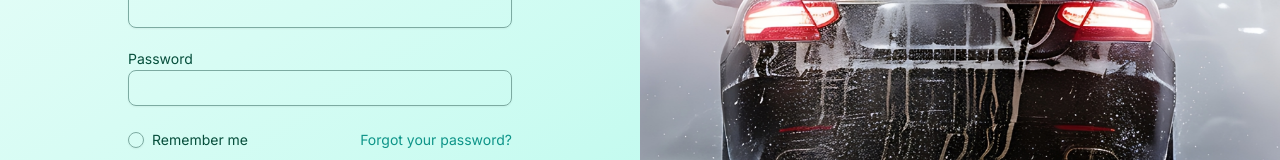
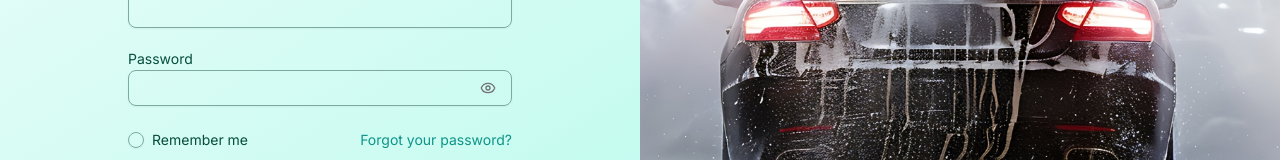
Before and after one commit to marciobooi/washbubbles, a React (Vite) app: page /admin/login in a window 1280 px wide. Shown: the part 354-514 px from the top of the page. Built offline with nearby package versions, Linux system fonts and the light colour scheme; no server answers.

Commit message:
Password fields: show/hide eye button; the field is uncontrolled so the typed password no longer appears as the element's value attribute (login, change/reset password, user create/edit)

```diff
--- a/src/components/LoginForm.jsx
+++ b/src/components/LoginForm.jsx
@@ -2,6 +2,7 @@ import React, { useState, useEffect } from 'react'
 import { Link } from 'react-router'
 import { useAuth } from '../context/AuthContext'
 import { Input } from '@/components/ui/input'
+import PasswordInput from '@/components/ui/PasswordInput'
 import { Button } from '@/components/ui/button'
 import { Card, CardHeader, CardTitle, CardContent, CardFooter } from '@/components/ui/card'
 import api from '@/services/api'
@@ -56,7 +57,7 @@ export default function LoginForm({ mode = 'admin', embedded = false }) {
         {mode === 'admin' ? (
           <div className="space-y-3">
             <Input placeholder="Username" value={username} onChange={(e) => setUsername(e.target.value)} />
-            <Input type="password" placeholder="Password" value={password} onChange={(e) => setPassword(e.target.value)} />
+            <PasswordInput placeholder="Password" autoComplete="current-password" value={password} onChange={(e) => setPassword(e.target.value)} />
             {error && <div className="text-destructive text-sm">{error}</div>}
             <Button type="submit" className="w-full" disabled={loading}>{loading ? 'Entrando...' : 'Entrar'}</Button>
           </div>
@@ -97,15 +98,14 @@ export default function LoginForm({ mode = 'admin', embedded = false }) {
             <label data-slot="label" className="flex items-center gap-2 text-sm leading-none font-medium select-none" htmlFor="password">
               Password
             </label>
-            <input
+            <PasswordInput
               id="password"
               name="password"
-              type="password"
               autoComplete="current-password"
               required
               value={password}
               onChange={e => setPassword(e.target.value)}
-              className="file:text-foreground placeholder:text-muted-foreground selection:bg-primary selection:text-primary-foreground dark:bg-input/30 border-[#7caaa1] flex h-9 w-full min-w-0 rounded-md border bg-transparent px-3 py-1 text-base shadow-xs transition-[color,box-shadow] outline-none file:inline-flex file:h-7 file:border-0 file:bg-transparent file:text-sm file:font-medium disabled:pointer-events-none disabled:cursor-not-allowed disabled:opacity-50 md:text-sm focus-visible:border-ring focus-visible:ring-ring/50 focus-visible:ring-[3px] aria-invalid:ring-destructive/20 dark:aria-invalid:ring-destructive/40 aria-invalid:border-destructive mt-1"
+              rawClassName="file:text-foreground placeholder:text-muted-foreground selection:bg-primary selection:text-primary-foreground dark:bg-input/30 border-[#7caaa1] flex h-9 w-full min-w-0 rounded-md border bg-transparent px-3 py-1 text-base shadow-xs transition-[color,box-shadow] outline-none file:inline-flex file:h-7 file:border-0 file:bg-transparent file:text-sm file:font-medium disabled:pointer-events-none disabled:cursor-not-allowed disabled:opacity-50 md:text-sm focus-visible:border-ring focus-visible:ring-ring/50 focus-visible:ring-[3px] aria-invalid:ring-destructive/20 dark:aria-invalid:ring-destructive/40 aria-invalid:border-destructive mt-1"
             />
           </div>
 
--- /dev/null
+++ b/src/components/ui/PasswordInput.jsx
@@ -0,0 +1,47 @@
+import React, { useEffect, useRef, useState } from 'react'
+import { Eye, EyeOff } from 'lucide-react'
+import { Input } from '@/components/ui/input'
+import { cn } from '@/lib/utils'
+
+/**
+ * Password field with an eye button to show what was typed.
+ *
+ * It is deliberately UNCONTROLLED: a React-controlled <input> copies its current text into the element's `value`
+ * attribute, so the password showed up as value="..." in the browser's Elements panel. Here the text lives only in the
+ * input itself (the `value` attribute stays empty) and reaches the parent through `onChange`. `value` is only watched for
+ * one thing: when the parent sets it back to '' (after a successful save) the field is cleared.
+ *
+ * (Whoever can open the browser's developer tools on this page can still read what is in the field; that cannot be
+ * prevented in a web page. The server never sends a password back.)
+ *
+ * `rawClassName` renders a plain <input> with exactly that class instead of the shared <Input> look.
+ */
+export default function PasswordInput({ value, onChange, className, rawClassName, id, ...props }) {
+  const [show, setShow] = useState(false)
+  const ref = useRef(null)
+
+  useEffect(() => {
+    if (value === '' && ref.current && ref.current.value !== '') ref.current.value = ''
+  }, [value])
+
+  const common = { id, ref, type: show ? 'text' : 'password', defaultValue: '', onChange, autoCapitalize: 'none', spellCheck: false, ...props }
+  return (
+    <div className="relative">
+      {rawClassName
+        ? <input {...common} className={cn(rawClassName, 'pr-11')} />
+        : <Input {...common} className={cn('pr-11', className)} />}
+      <button
+        type="button"
+        tabIndex={-1}
+        aria-label={show ? 'Esconder palavra-passe' : 'Mostrar palavra-passe'}
+        aria-pressed={show}
+        // Keep the caret in the field: the button must not take the focus.
+        onMouseDown={(e) => e.preventDefault()}
+        onClick={() => setShow((s) => !s)}
+        className="absolute right-2 top-1/2 -translate-y-1/2 inline-flex h-8 w-8 items-center justify-center rounded-full text-neutral-500 hover:text-neutral-800 hover:bg-black/5"
+      >
+        {show ? <EyeOff className="h-4 w-4" aria-hidden /> : <Eye className="h-4 w-4" aria-hidden />}
+      </button>
+    </div>
+  )
+}
--- a/src/pages/AdminUsers.jsx
+++ b/src/pages/AdminUsers.jsx
@@ -3,6 +3,7 @@ import { useNavigate } from 'react-router-dom'
 import { toast } from '@/components/ui/Toast'
 import api from '@/services/api'
 import Modal from '@/components/ui/Modal'
+import PasswordInput from '@/components/ui/PasswordInput'
 import { Pencil, Trash2, Plus, Check, X } from 'lucide-react'
 import { Button } from '@/components/ui/button'
 import { useAuth } from '../context/AuthContext'
@@ -197,12 +198,12 @@ export default function AdminUsers(){
 
             <div>
               <label className="text-sm font-medium">Password</label>
-              <input type="password" className="w-full mt-2 p-2 border rounded" placeholder="Definir password (opcional ao editar)" value={password} onChange={(e)=>setPassword(e.target.value)} />
+              <PasswordInput className="mt-2" autoComplete="new-password" placeholder="Definir password (opcional ao editar)" value={password} onChange={(e)=>setPassword(e.target.value)} />
             </div>
 
             <div>
               <label className="text-sm font-medium">Confirmar password</label>
-              <input type="password" className="w-full mt-2 p-2 border rounded" placeholder="Confirmar password" value={confirmPassword} onChange={(e)=>setConfirmPassword(e.target.value)} />
+              <PasswordInput className="mt-2" autoComplete="new-password" placeholder="Confirmar password" value={confirmPassword} onChange={(e)=>setConfirmPassword(e.target.value)} />
             </div>
 
             <div className="md:col-span-2 text-xs text-muted-foreground">Password mínima: 8 caracteres. Deixe em branco para não alterar.</div>
--- a/src/pages/ResetPassword.jsx
+++ b/src/pages/ResetPassword.jsx
@@ -1,6 +1,7 @@
 import React, { useState, useEffect } from 'react'
 import { useLocation, useNavigate } from 'react-router-dom'
 import { Input } from '@/components/ui/input'
+import PasswordInput from '@/components/ui/PasswordInput'
 import { Button } from '@/components/ui/button'
 import api from '@/services/api'
 import { toast } from '@/components/ui/Toast'
@@ -51,9 +52,9 @@ export default function ResetPassword() {
           <label className="block text-sm font-medium" htmlFor="password">
             New password
           </label>
-          <Input
+          <PasswordInput
             id="password"
-            type="password"
+            autoComplete="new-password"
             required
             value={password}
             onChange={(e) => setPassword(e.target.value)}
@@ -64,9 +65,9 @@ export default function ResetPassword() {
           <label className="block text-sm font-medium" htmlFor="confirm">
             Confirm password
           </label>
-          <Input
+          <PasswordInput
             id="confirm"
-            type="password"
+            autoComplete="new-password"
             required
             value={confirm}
             onChange={(e) => setConfirm(e.target.value)}
```
Also changed, not shown: src/pages/AdminProfile.jsx (+5 -10 lines), 1 other file (tests, documents, lock files or other folders).
